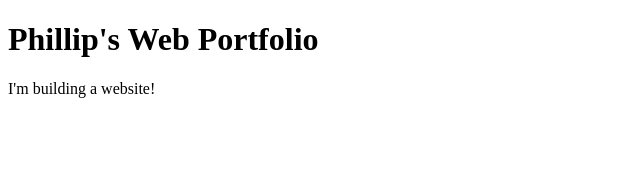
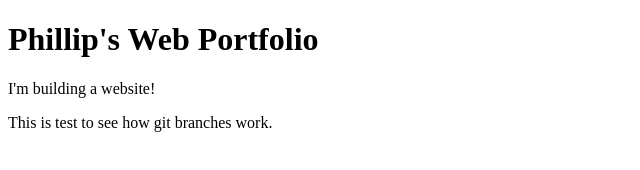
Before and after one commit to srqphil/srqphil.github.io, a plain HTML site: page index.html in a window 1280 px wide. Shown: the whole page, without its empty margins (0-640 px from the left). Drawn offline with Linux system fonts and the light colour scheme.

Commit message:
This branch adds a second <p> tag

```diff
--- a/index.html
+++ b/index.html
@@ -8,5 +8,6 @@
 <body>
     <h1>Phillip's Web Portfolio</h1>
     <p>I'm building a website!</p>
+    <p>This is test to see how git branches work.</p>
 </body>
 </html>
```
